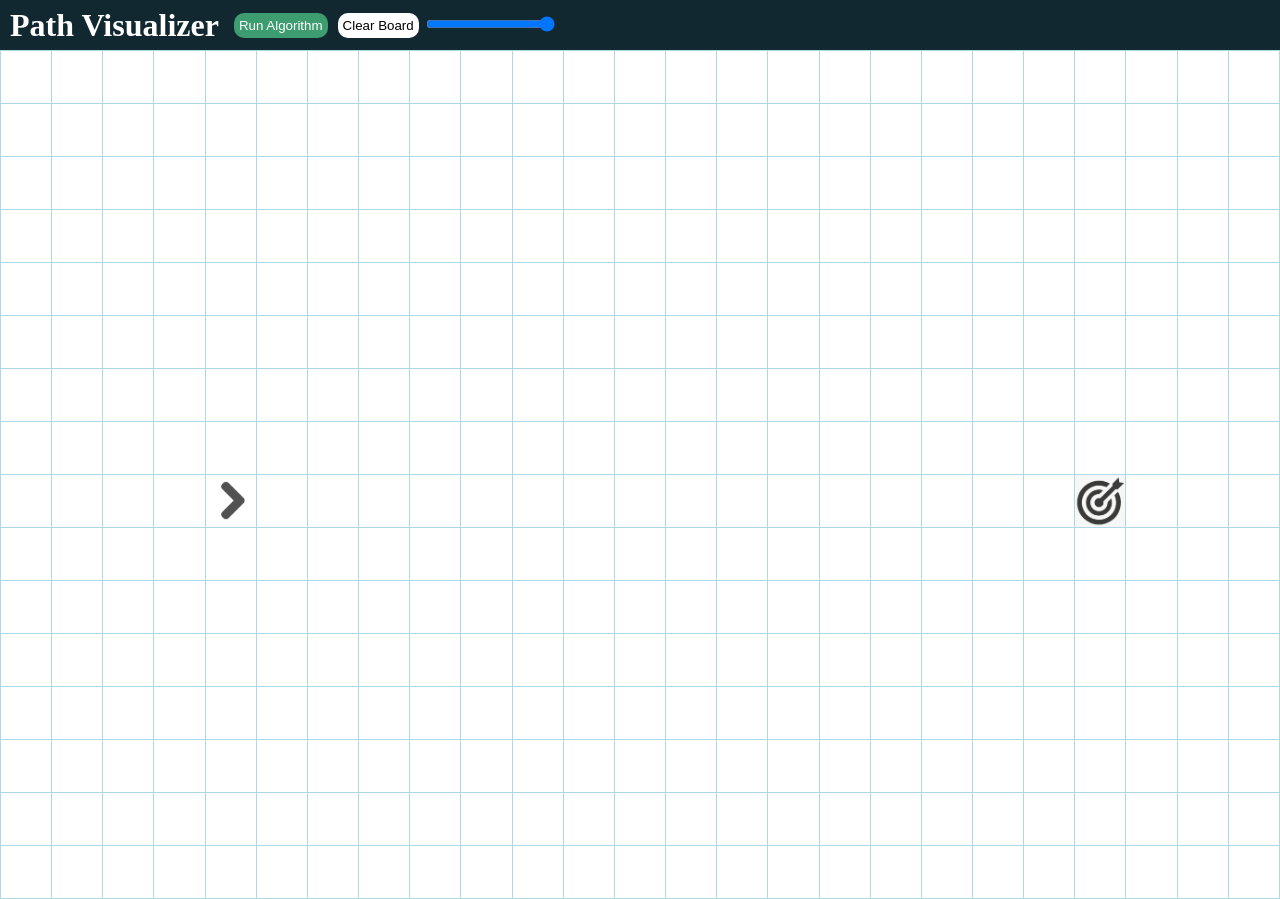
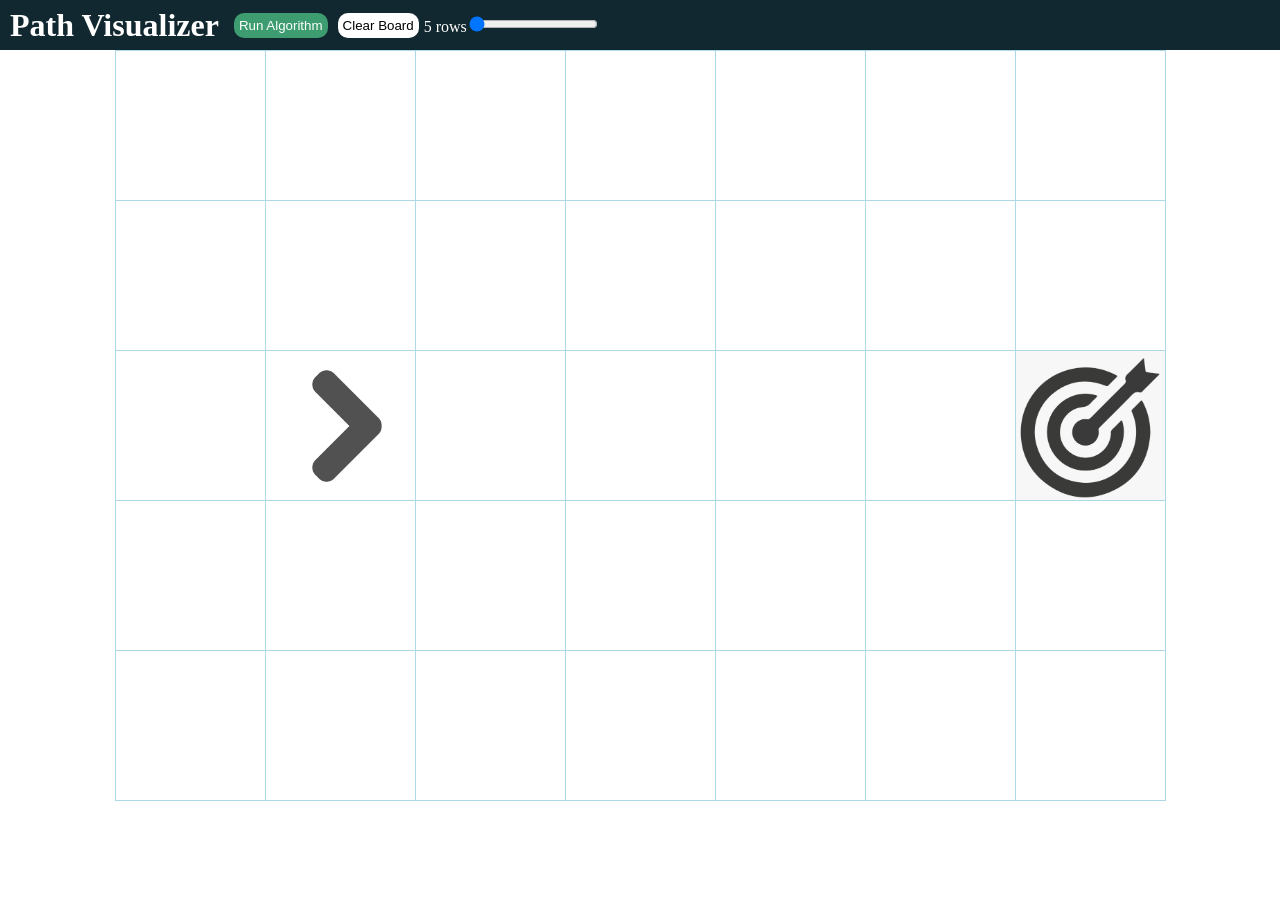
Before and after one commit to AndrewBloodworth/PathVisualizer, a React (Create React App) app: page / in a window 1280 px wide. After the commit the page ends 801 px from the top, so only its background shows below. Built offline with nearby package versions, Linux system fonts and the light colour scheme.

Commit message:
Slider is working

```diff
--- a/src/Board.js
+++ b/src/Board.js
@@ -1,11 +1,11 @@
 import { dijkstra } from "./algorithms/dijkstras";
 
 class Node {
-  constructor(key) {
-    this.key = key;
-    this.neighbors = [];
+  constructor(neighbors, items = []) {
+    this.neighbors = neighbors;
+    this.items = items;
+    this.state = "unvisited";
   }
-  getNeighbors() {}
 }
 
 export class Board {
@@ -20,48 +20,30 @@ export class Board {
     this.solved = false;
   }
   manufactureGrid(slider) {
-    if (slider == 0) {
-      slider = 25;
-    } else if (slider == 1) {
-      slider = 30;
-    } else {
-      slider = 50;
-    }
-    console.log(slider);
-    var r = document.querySelector(":root");
-    r.style.setProperty("--size", `${slider}px`);
     this.manufactureGraph(slider);
   }
-  manufactureGraph(size = 50) {
-    this.height = Math.floor(window.innerHeight / size);
-    this.width = Math.floor(window.innerWidth / size);
-    console.log(this.height, this.width);
+  manufactureGraph(n = 5) {
+    let size = (window.innerHeight - 50) / n - 3;
+    let m = window.innerWidth / ((window.innerHeight - 50) / n);
+    console.log(size, (window.innerHeight - 50) / n, (n + 1) / n);
+    this.height = Number(n);
+    this.width = Math.floor(m) - 1;
+    let r = document.querySelector(":root");
+    r.style.setProperty("--size", `${size}px`);
     const vertMiddle = Math.floor(this.height / 2);
     const horzFirstThird = Math.floor(this.width / 6);
     const horzLastThird = this.width - Math.floor(this.width / 6);
     this.start = `${vertMiddle}-${horzFirstThird}`;
     this.end = `${vertMiddle}-${horzLastThird}`;
+    let temp = {};
     for (let i = 0; i < this.height; i++) {
       for (let j = 0; j < this.width; j++) {
         let id = `${i}-${j}`;
         let neighbors = this.findNeighbors(i, j);
-        if (id === this.start) {
-          this.grid[id] = {
-            neighbors,
-            items: ["start-node"],
-            state: "unvisited",
-          };
-        } else if (id === this.end) {
-          this.grid[id] = {
-            neighbors,
-            items: ["end-node"],
-            state: "unvisited",
-          };
-        } else {
-          this.grid[id] = { neighbors, items: [], state: "unvisited" };
-        }
+        temp[id] = new Node(neighbors, this.nodetype(id));
       }
     }
+    this.grid = temp;
   }
   findNeighbors(i, j) {
     let right = j + 1 > this.width - 1 ? null : `${i}-${j + 1}`;
@@ -73,6 +55,15 @@ export class Board {
   isNode(id) {
     if (id === this.start || id === this.end) {
       return true;
+    }
+  }
+  nodetype(id) {
+    if (id === this.start) {
+      return ["start-node"];
+    } else if (id === this.end) {
+      return ["end-node"];
+    } else {
+      return [];
     }
   }
   addRemoveWall(target) {
@@ -104,11 +95,13 @@ export class Board {
       length = result.path.length;
     if (this.solved) {
       for (let i = 0; i < result.path.length; i++) {
+        this.grid[result.path[i]].state = "path-immediate";
         document.getElementById(result.path[i]).className = "path-immediate";
       }
     } else {
       this.solved = true;
       const interval = setInterval(() => {
+        this.grid[result.path[i]].state = "path";
         document.getElementById(result.path[i]).className = "path";
         i++;
         if (i === length) {
--- a/src/algorithms/dijkstras.js
+++ b/src/algorithms/dijkstras.js
@@ -16,7 +16,11 @@ export const dijkstra = async () => {
   const costs = Object.assign({ end: Infinity }, grid[start].neighbors);
   const parents = { end: null };
   const processed = [];
-  for (let wall of walls) if (costs[wall]) delete grid[wall].neighbors;
+  for (let wall of walls) {
+    if (costs[wall]) {
+      delete costs[wall];
+    }
+  }
   for (let child in grid[start].neighbors) {
     parents[child] = start;
   }
@@ -27,7 +31,6 @@ export const dijkstra = async () => {
     let visitedNodes = [];
     while (true) {
       let cost = costs[node];
-
       let children;
       if (grid[node]) {
         children = grid[node].neighbors;
@@ -35,7 +38,7 @@ export const dijkstra = async () => {
         children = {};
       }
       for (let n in children) {
-        if (!walls.includes(n)) {
+        if (!walls.includes(n) || walls.includes(end)) {
           let newCost = cost + children[n];
           if (!costs[n]) {
             costs[n] = newCost;
--- a/src/app/App.js
+++ b/src/app/App.js
@@ -1,13 +1,14 @@
-import React from 'react';
-import { Nav } from '../components/nav/Nav';
-import { Grid } from '../components/grid/Grid';
-import './index.css';
+import React, { useState } from "react";
+import { Nav } from "../components/nav/Nav";
+import { Grid } from "../components/grid/Grid";
+import "./index.css";
 
 export const App = () => {
-    return (
-        <main className='App'>
-            <Nav />
-            <Grid />
-        </main>
-    )
-}
+  const [slider, setSlider] = useState(5);
+  return (
+    <main className="App">
+      <Nav slider={slider} setSlider={setSlider} />
+      <Grid slider={slider} setSlider={setSlider} />
+    </main>
+  );
+};
--- a/src/app/index.css
+++ b/src/app/index.css
@@ -49,6 +49,23 @@ main {
   border: none;
   cursor: pointer;
 }
+
+.slider label {
+  color: white;
+}
+
+.loader {
+  display: flex;
+  justify-content: center;
+  align-items: center;
+  width: 100%;
+  height: 100%;
+}
+.loader h3 {
+  font-size: 40px;
+  height: 100px;
+}
+
 .grid-container {
   display: flex;
   height: calc(100vh - 50px);
--- a/src/components/grid/Grid.js
+++ b/src/components/grid/Grid.js
@@ -4,7 +4,7 @@ import { setBoard, selectBoard } from "./boardSlice";
 import { Gridrow } from "./Gridrow";
 import { Board } from "../../Board";
 
-export const Grid = () => {
+export const Grid = ({ slider, setSlider }) => {
   const { board } = useSelector(selectBoard);
   const dispatch = useDispatch();
   const [mouseDown, setMouseDown] = useState(false);
@@ -19,6 +19,14 @@ export const Grid = () => {
     setNode({ ...node, currentlyMoving: false });
     setMouseDown(false);
   };
+  if (!Object.keys(board).length) {
+    return (
+      <div className="loader">
+        <h3>Loading Grid</h3>
+      </div>
+    );
+  }
+
   const getRows = () => {
     return [...Array(board.height).keys()].map((row) => (
       <tr key={row} id={`row-${row}`}>
--- a/src/components/grid/Gridrow.js
+++ b/src/components/grid/Gridrow.js
@@ -28,20 +28,16 @@ export const Gridrow = ({
       setNode({ ...node });
     } else if (mouseDown) board.addRemoveWall(target);
   };
-
   return [...Array(board.width).keys()].map((col) => {
-    let cName;
-    if (Object.keys(board).length) {
-      let id = `${currentRow}-${col}`;
-      cName =
-        board.grid[id].items.length > 0
-          ? board.grid[id].items[0]
-          : board.grid[id].state;
-    }
+    let id = `${currentRow}-${col}`;
+    let cName =
+      board.grid[id].items.length > 0
+        ? board.grid[id].items[0]
+        : board.grid[id].state;
     return (
       <td
         key={col}
-        id={`${currentRow}-${col}`}
+        id={id}
         className={cName}
         onMouseEnter={handleMouseEnter}
         onMouseDown={handleMouseDown}
--- a/src/components/nav/Nav.js
+++ b/src/components/nav/Nav.js
@@ -1,10 +1,9 @@
-import React, { useState } from "react";
+import React from "react";
 import { useSelector } from "react-redux";
 import { selectBoard, updateGrid } from "../grid/boardSlice";
 
-export const Nav = () => {
+export const Nav = ({ slider, setSlider }) => {
   const { board } = useSelector(selectBoard);
-  const [reload, setReload] = useState("");
   const handleClick = async () => {
     board.solved = false;
     board.runDijkstra();
@@ -14,9 +13,8 @@ export const Nav = () => {
     board.clearBoard(true);
   };
   const handleChange = (e) => {
-    //board.manufactureGrid(e.target.value);
-    //useDispatch(updateGrid(board.grid));
-    setReload("");
+    board.manufactureGrid(e.target.value);
+    setSlider(e.target.value);
   };
   return (
     <div className="nav">
@@ -30,13 +28,15 @@ export const Nav = () => {
         <button onClick={handleClear}>Clear Board</button>
       </div>
       <div className="slider">
+        <label for="slider">{slider} rows</label>
         <input
           onChange={handleChange}
           type="range"
-          id="volume"
+          value={slider}
+          id="slider"
           name="volume"
-          min="0"
-          max="2"
+          min="5"
+          max="20"
         ></input>
       </div>
     </div>
```
